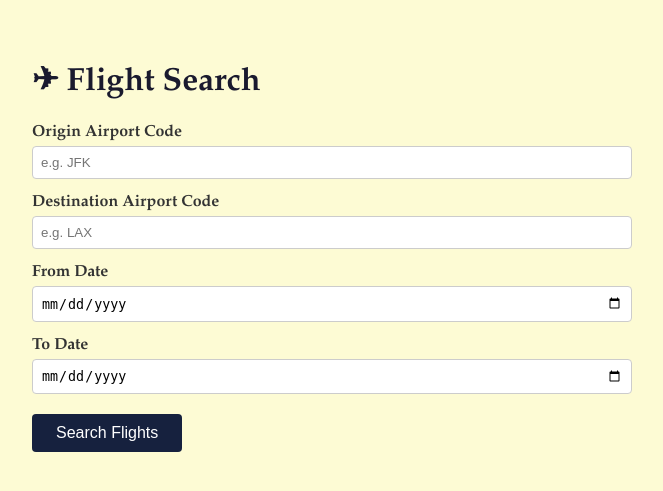
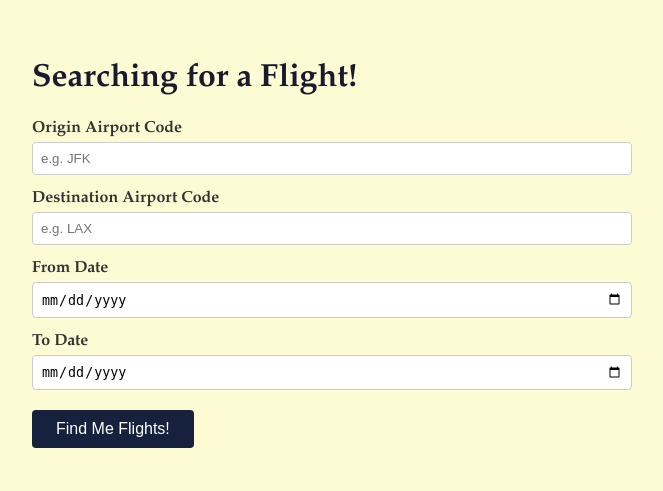
Before and after one commit to dooooominic/Airline-Flights-Booking-with-Flask, a Flask app: page / in a window 1280 px wide. Shown: the top 491 px of the page, without its empty margins (308-971 px from the left). Run offline with Flask 3, Linux system fonts and the light colour scheme; some libraries are stand-ins or nearby versions.

Commit message:
Updated frontend wording

```diff
--- a/templates/flight.html
+++ b/templates/flight.html
@@ -76,7 +76,7 @@
 
   <a class="back-link" href="javascript:history.back()">← Back to Results</a>
 
-  <h1>✈ Flight Details</h1>
+  <h1> Flight Details</h1>
 
   {% if error %}
     <div class="error">{{ error }}</div>
--- a/templates/flights.html
+++ b/templates/flights.html
@@ -62,7 +62,7 @@
 
   <a class="back-link" href="/">← Back to Search</a>
 
-  <h1>✈ Available Flights</h1>
+  <h1> Available Flights</h1>
   <p class="subtitle">
     {{ origin }} → {{ destination }} &nbsp;|&nbsp;
     {{ start_date }} to {{ end_date }}
--- a/templates/index.html
+++ b/templates/index.html
@@ -49,7 +49,7 @@
 </head>
 <body>
 
-  <h1>✈ Flight Search</h1>
+  <h1> Searching for a Flight! </h1>
 
   {% if error %}
     <div class="error">{{ error }}</div>
@@ -71,7 +71,7 @@
     <label for="end_date">To Date</label>
     <input type="date" id="end_date" name="end_date" required>
 
-    <button type="submit">Search Flights</button>
+    <button type="submit">Find Me Flights!</button>
 
   </form>
 
```
